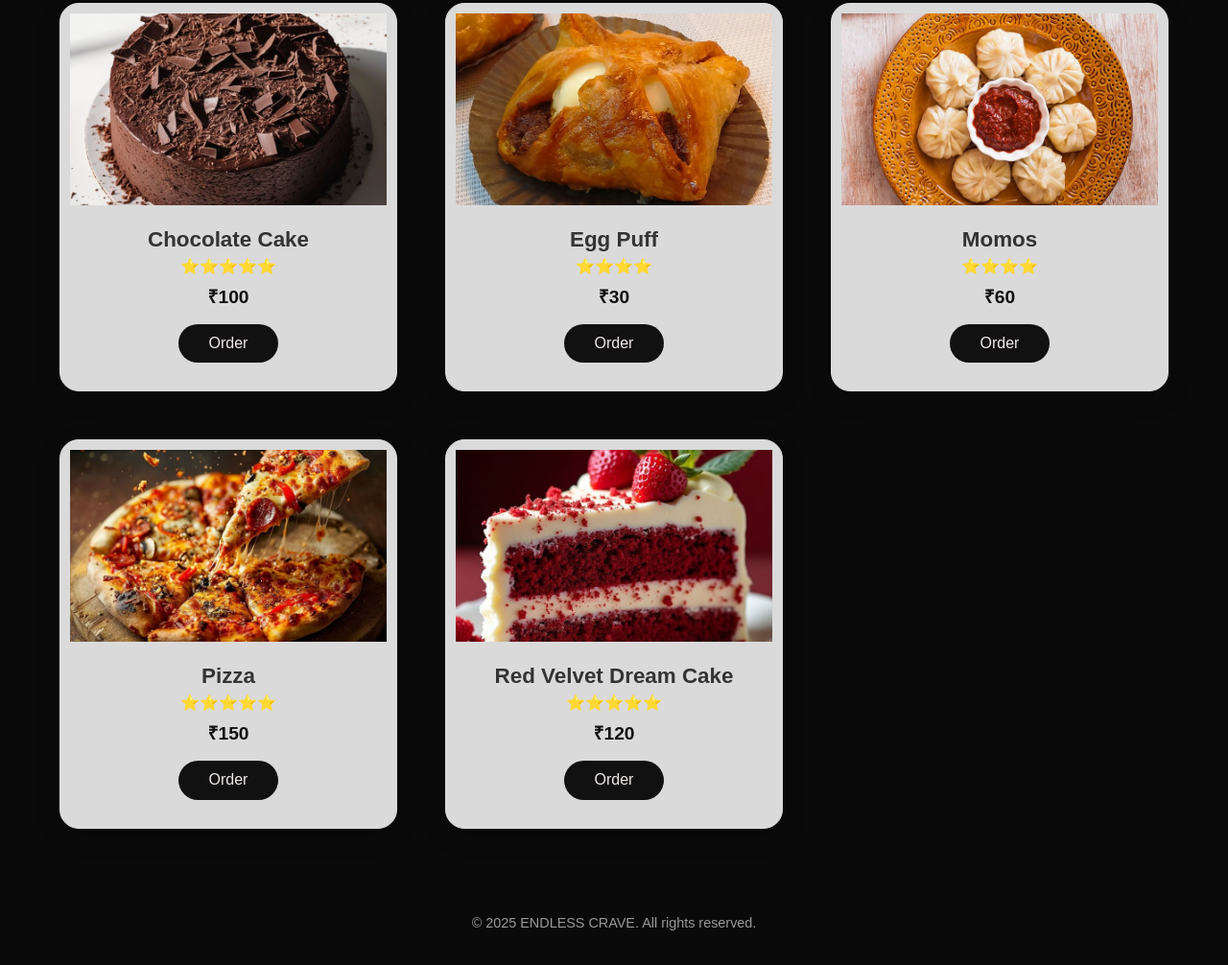
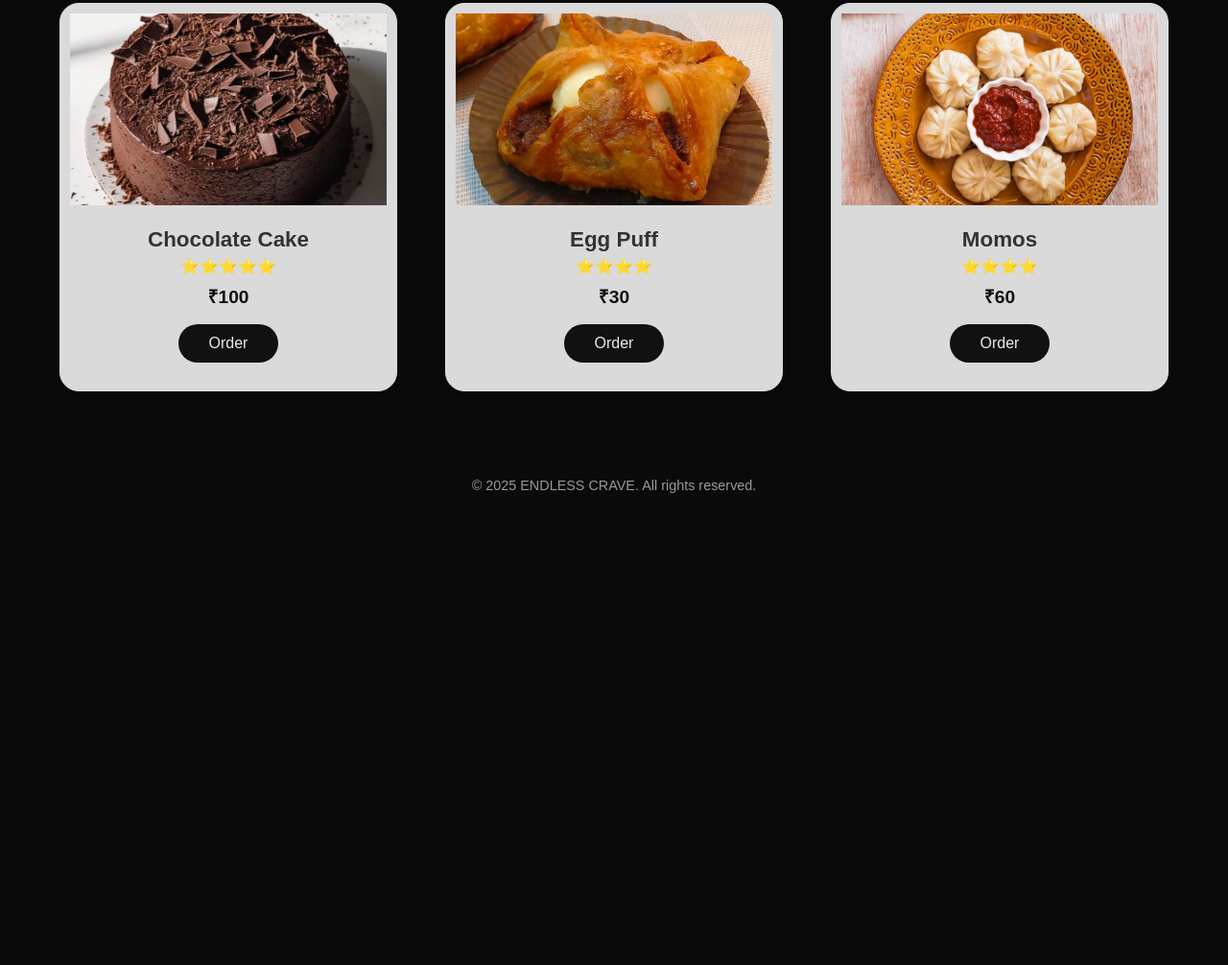
Before and after one commit to MONIKA-4268/ENDLESS-CRAVE, a website: page public/index.html in a window 1280 px wide. Shown: the part 3896-4902 px from the top of the page at 96% size. After the commit the page ends 4446 px from the top, so only its background shows below. Drawn offline with Linux system fonts and the light colour scheme.

Commit message:
Backup before changes

```diff
--- a/public/index.html
+++ b/public/index.html
@@ -507,27 +507,7 @@
   </div>
 </div>
 
-<!-- Pizza -->
-<div class="menu-card" data-name="Pizza" data-category="fastfood">
-  <img src="images/pizza.jpeg" alt="Pizza">
-  <div class="details">
-    <h3>Pizza</h3>
-    <div class="rating">⭐⭐⭐⭐⭐</div>
-    <p>₹150</p>
-    <button onclick="addToCart('Pizza', 150)">Order</button>
-  </div>
-</div>
 
-<!-- Red Velvet Dream Cake -->
-<div class="menu-card" data-name="Red Velvet Dream Cake" data-category="dessert">
-  <img src="images/red velvet dream cake.jpeg" alt="Red Velvet Dream Cake">
-  <div class="details">
-    <h3>Red Velvet Dream Cake</h3>
-    <div class="rating">⭐⭐⭐⭐⭐</div>
-    <p>₹120</p>
-    <button onclick="addToCart('Red Velvet Dream Cake', 120)">Order</button>
-  </div>
-</div>
 
     </div>
     </section>
```
